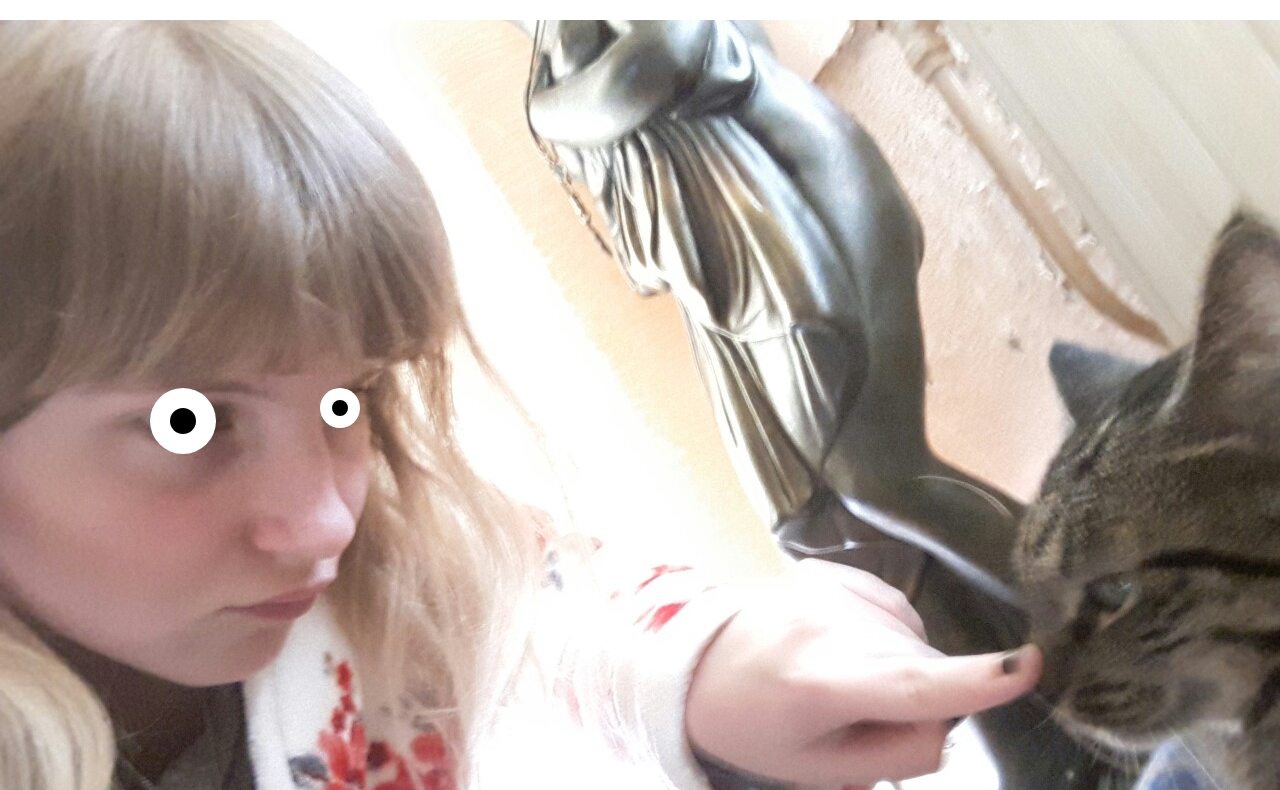
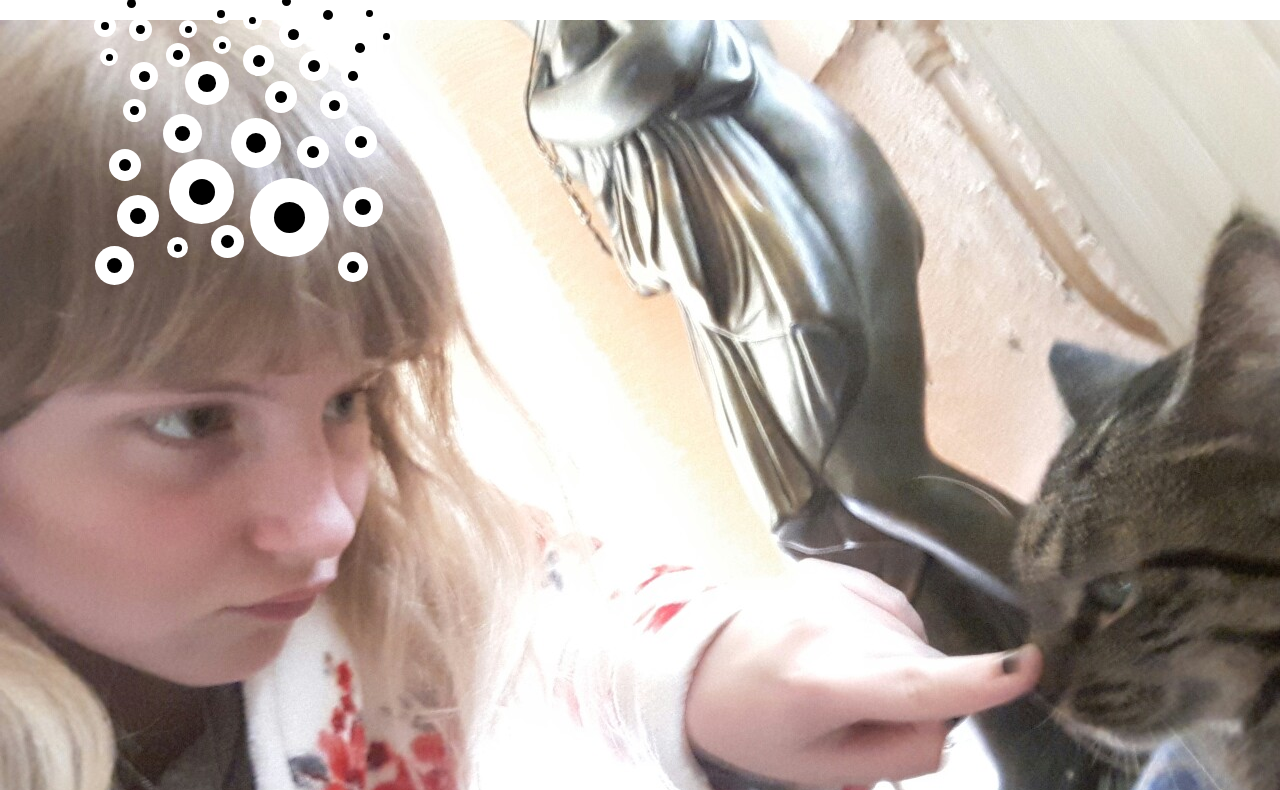
Before and after one commit to peamy/birthday, a plain HTML site: page ann.html in a window 1280 px wide. Shown: the part 52-842 px from the top of the page. Drawn offline with nearby package versions, Linux system fonts and the light colour scheme.

Commit message:
if this works, i can do it

```diff
--- a/eyes/js/index.js
+++ b/eyes/js/index.js
@@ -48,5 +48,54 @@ var DrawEye = function(eyecontainer, pupil, eyeposx, eyeposy, eyer){
   }, 1);
 };
 
-var eye = new DrawEye("eye1", "pupil1", 320, 440, 40);
-var eye = new DrawEye("eye2", "pupil2", 150, 440, 66);
+var eye = new DrawEye("eye1", "pupil1", 97, 17, 17);
+var eye = new DrawEye("eye2", "pupil2", 129, 12, 23);
+var eye = new DrawEye("eye3", "pupil3", 181, 14, 19);
+var eye = new DrawEye("eye4", "pupil4", 212, 15, 17);
+var eye = new DrawEye("eye5", "pupil5", 266, 6, 16);
+var eye = new DrawEye("eye6", "pupil6", 295, 16, 25);
+var eye = new DrawEye("eye7", "pupil7", 332, 15, 17);
+var eye = new DrawEye("eye8", "pupil8", 357, 5, 16);
+var eye = new DrawEye("eye9", "pupil9", 95, 40, 15);
+var eye = new DrawEye("eye10", "pupil10", 120, 44, 23);
+var eye = new DrawEye("eye11", "pupil11", 164, 36, 23);
+var eye = new DrawEye("eye12", "pupil12", 231, 34, 15);
+var eye = new DrawEye("eye13", "pupil13", 256, 27, 14);
+var eye = new DrawEye("eye14", "pupil14", 339, 39, 18);
+var eye = new DrawEye("eye15", "pupil15", 362, 28, 16);
+var eye = new DrawEye("eye16", "pupil16", 383, 39, 16);
+var eye = new DrawEye("eye17", "pupil17", 94, 67, 22);
+var eye = new DrawEye("eye18", "pupil18", 129, 70, 23);
+var eye = new DrawEye("eye19", "pupil19", 179, 72, 18);
+var eye = new DrawEye("eye20", "pupil20", 210, 55, 21);
+var eye = new DrawEye("eye21", "pupil21", 243, 63, 19);
+var eye = new DrawEye("eye22", "pupil22", 275, 42, 23);
+var eye = new DrawEye("eye23", "pupil23", 315, 54, 26);
+var eye = new DrawEye("eye24", "pupil24", 361, 57, 17);
+var eye = new DrawEye("eye25", "pupil25", 378, 80, 17);
+var eye = new DrawEye("eye26", "pupil26", 100, 100, 18);
+var eye = new DrawEye("eye27", "pupil27", 166, 95, 24);
+var eye = new DrawEye("eye28", "pupil28", 213, 88, 18);
+var eye = new DrawEye("eye29", "pupil29", 279, 72, 28);
+var eye = new DrawEye("eye30", "pupil30", 348, 88, 24);
+var eye = new DrawEye("eye31", "pupil31", 130, 114, 28);
+var eye = new DrawEye("eye32", "pupil32", 185, 113, 44);
+var eye = new DrawEye("eye33", "pupil33", 243, 97, 31);
+var eye = new DrawEye("eye34", "pupil34", 299, 103, 30);
+var eye = new DrawEye("eye35", "pupil35", 341, 116, 24);
+var eye = new DrawEye("eye36", "pupil36", 123, 151, 23);
+var eye = new DrawEye("eye37", "pupil37", 265, 133, 32);
+var eye = new DrawEye("eye38", "pupil38", 320, 143, 28);
+var eye = new DrawEye("eye39", "pupil39", 109, 201, 32);
+var eye = new DrawEye("eye40", "pupil40", 163, 166, 39);
+var eye = new DrawEye("eye41", "pupil41", 231, 170, 50);
+var eye = new DrawEye("eye42", "pupil42", 297, 188, 32);
+var eye = new DrawEye("eye43", "pupil43", 345, 178, 32);
+var eye = new DrawEye("eye44", "pupil44", 117, 247, 42);
+var eye = new DrawEye("eye45", "pupil45", 169, 211, 65);
+var eye = new DrawEye("eye46", "pupil46", 250, 230, 79);
+var eye = new DrawEye("eye47", "pupil47", 343, 239, 40);
+var eye = new DrawEye("eye48", "pupil48", 95, 298, 39);
+var eye = new DrawEye("eye49", "pupil49", 167, 289, 21);
+var eye = new DrawEye("eye50", "pupil50", 211, 277, 33);
+var eye = new DrawEye("eye51", "pupil51", 338, 304, 30);
```
Also changed, not shown: ann.html (+2 -5 lines).
